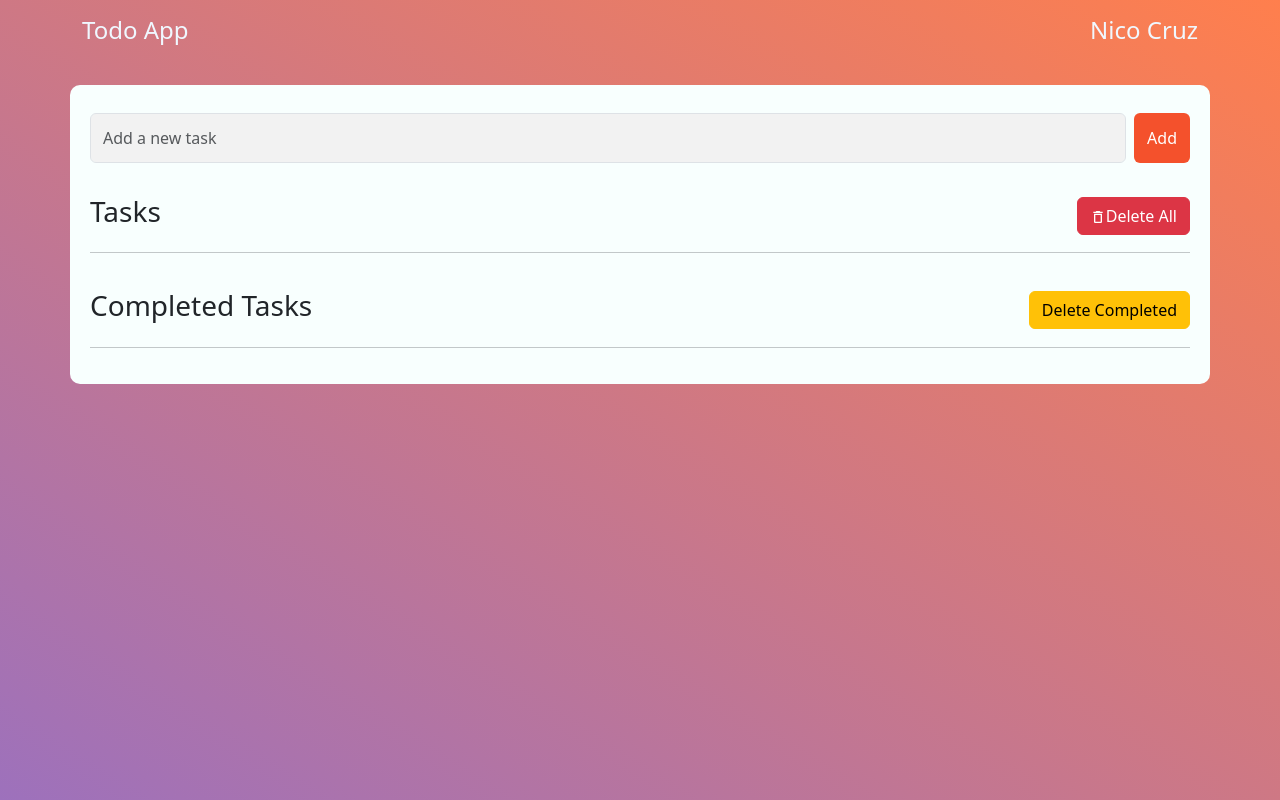
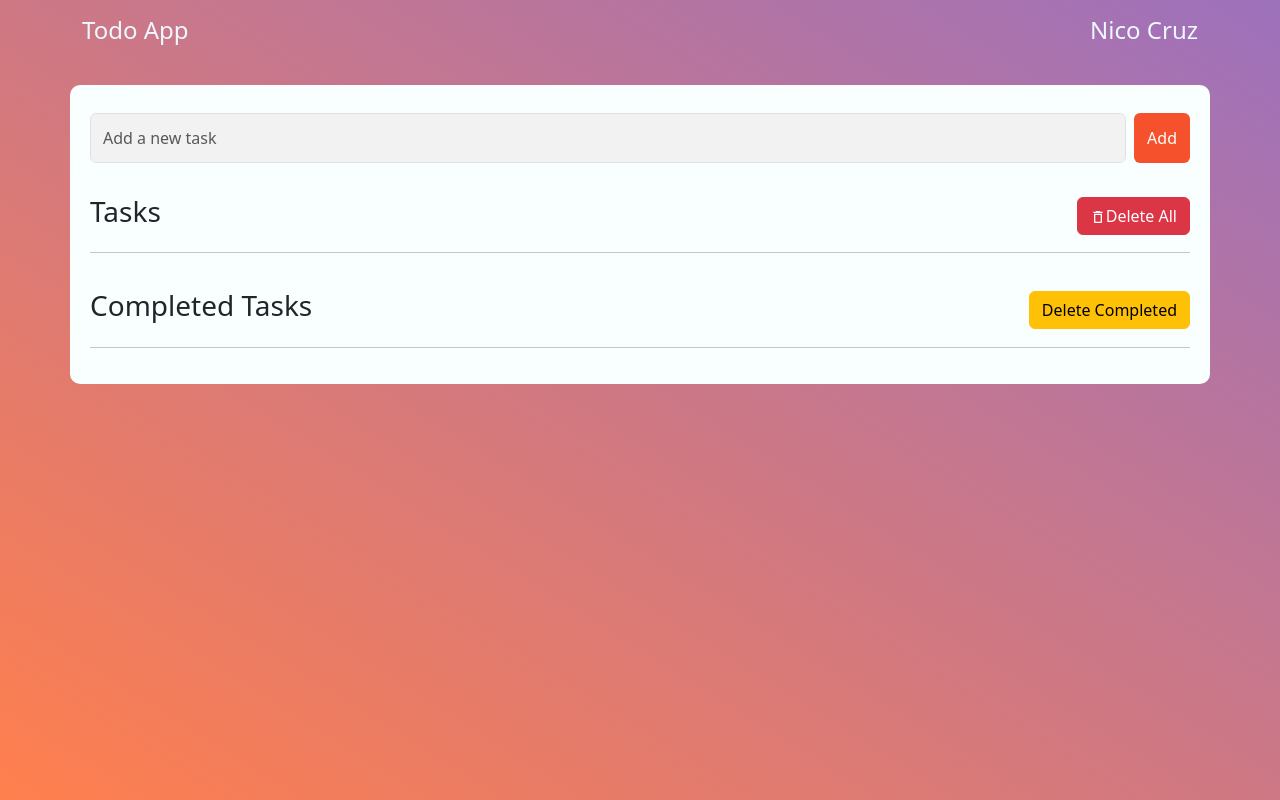
Before and after one commit to Nickz1015/TodoAppList, a React (Vite) app: page / in a window 1280 px wide. Built offline with nearby package versions, Linux system fonts and the light colour scheme.

Commit message:
color fix

```diff
--- a/src/App.css
+++ b/src/App.css
@@ -13,7 +13,7 @@ body {
   text-align: center;
 } */
 main {
-  background: linear-gradient(to bottom left, #FF7F4D, #9D71BC);
+  background: linear-gradient(to top right, #FF7F4D, #9D71BC);
   background-attachment: fixed;
   display: flex;
   flex-direction: column;
```
